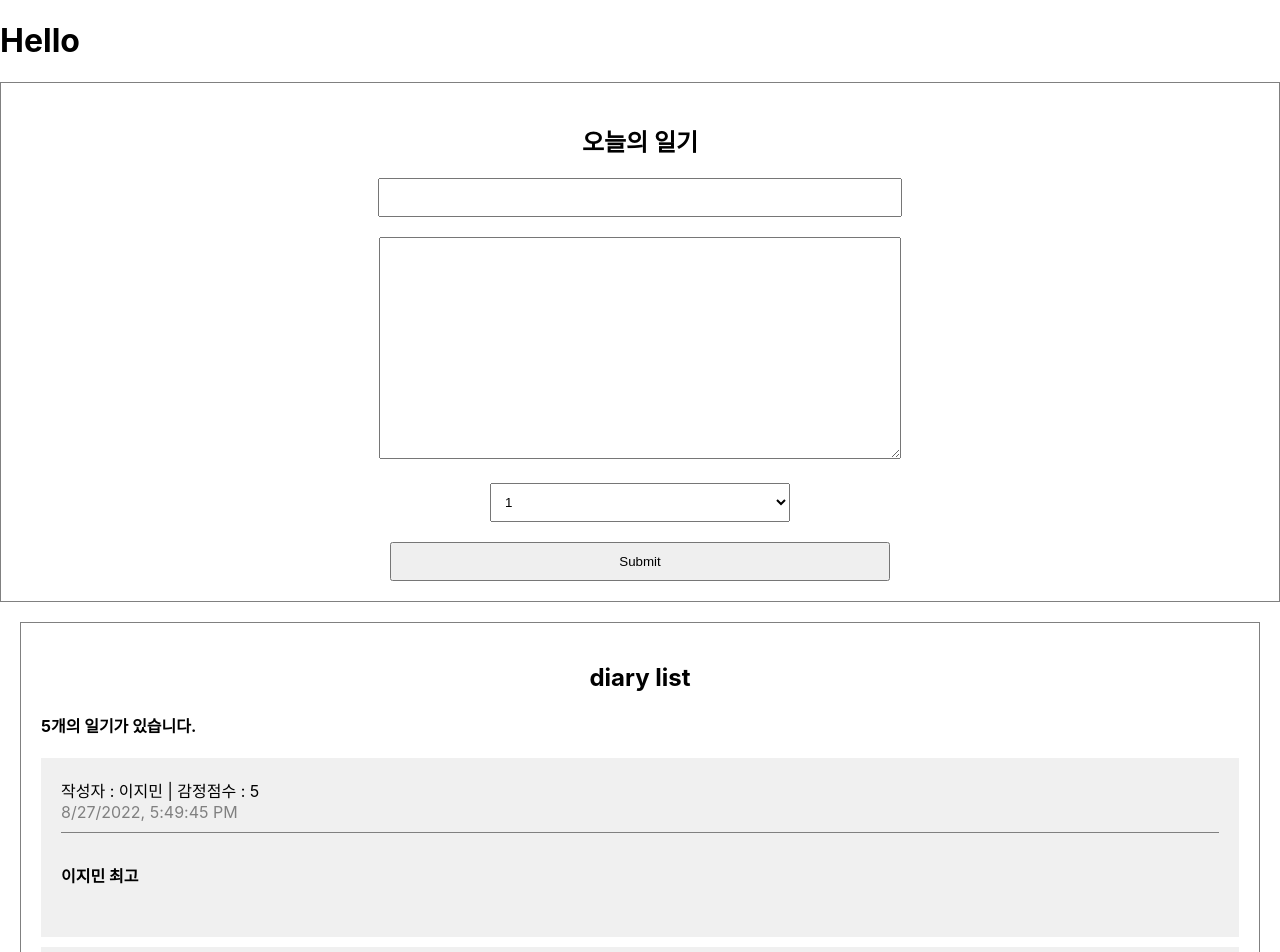
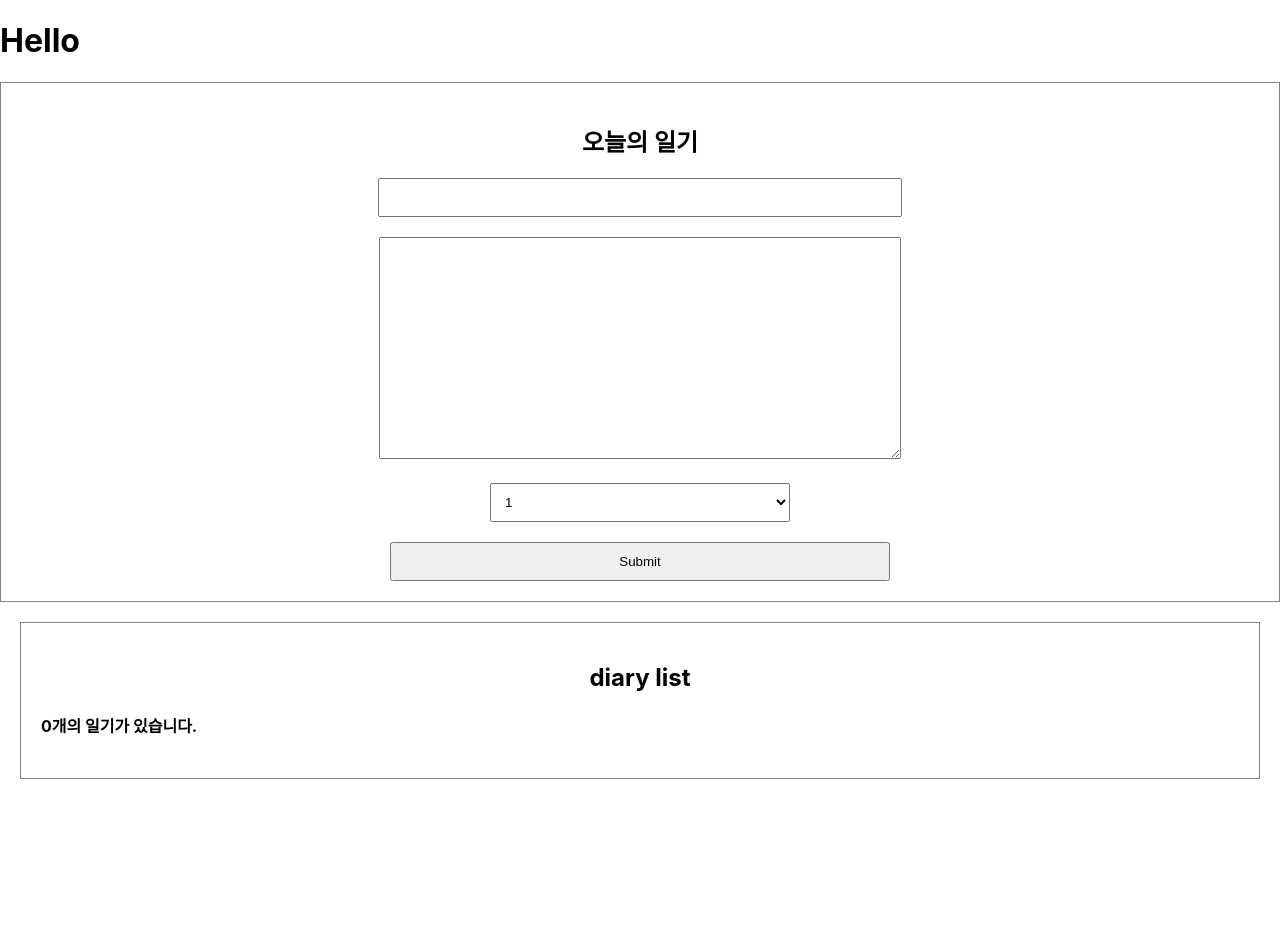
Before and after one commit to masibasi/simplediary, a React (Create React App) app: page / in a window 1280 px wide. Shown: the top 952 px of the page. After the commit the page ends 800 px from the top, so only its background shows below. Built offline with nearby package versions, Linux system fonts and the light colour scheme.

Commit message:
6-4 : use useState to add new Data. delete mockdata

```diff
--- a/src/App.js
+++ b/src/App.js
@@ -1,50 +1,29 @@
+import { useRef, useState } from "react";
 import "./App.css";
 import { DiaryEditor } from "./DiaryEditor";
 import { DiaryList } from "./DiaryList";
 
-const mockData = [
-  {
-    id: 1,
-    author: "이지민",
-    content: "이지민 최고",
-    emotion: 5,
-    created_date: new Date().getTime(),
-  },
-  {
-    id: 2,
-    author: "이지민",
-    content: "이지민 최고",
-    emotion: 3,
-    created_date: new Date().getTime(),
-  },
-  {
-    id: 3,
-    author: "이지민",
-    content: "이지민 최고",
-    emotion: 4,
-    created_date: new Date().getTime(),
-  },
-  {
-    id: 4,
-    author: "이지민",
-    content: "이지민 최고",
-    emotion: 1,
-    created_date: new Date().getTime(),
-  },
-  {
-    id: 5,
-    author: "이지민",
-    content: "이지민 최고",
-    emotion: 5,
-    created_date: new Date().getTime(),
-  },
-];
 function App() {
+  const [data, setData] = useState([]);
+
+  const dataId = useRef(0);
+  const onCreate = (author, content, emotion) => {
+    const created_date = new Date().getTime;
+    const newItem = {
+      author,
+      content,
+      emotion,
+      created_date,
+      id: dataId.current,
+    };
+    dataId.current += 1;
+    setData([newItem, ...data]);
+  };
   return (
     <div className="App">
       <h1>Hello</h1>
-      <DiaryEditor />
-      <DiaryList diaryList={mockData} />
+      <DiaryEditor onCreate={onCreate} />
+      <DiaryList diaryList={data} />
     </div>
   );
 }
--- a/src/DiaryEditor.js
+++ b/src/DiaryEditor.js
@@ -1,9 +1,9 @@
 import React, { useState, useRef } from "react";
 
-export const DiaryEditor = () => {
+export const DiaryEditor = ({ onCreate }) => {
   const authorInput = useRef();
   const contentInput = useRef();
-  const [state, setState] = useState({ author: "", content: "", emotion: 0 });
+  const [state, setState] = useState({ author: "", content: "", emotion: 1 });
   //  여러 state를 한 state 변수에 묶어서 사용이 가능하다
   const stateChangeHandler = (e) => {
     // 그럴때 state 관리법은 전개연산자를 통하여 먼저 변수 초기화 후 대상변수 초기화
@@ -15,6 +15,7 @@
     if (state.author.length < 1) {
       alert("작성자 이름은 최소 1글자 이상 입력해주세요");
       authorInput.current.focus();
+      //authorIput.current : input tag를 불러온 것. useRef 를 통해 접근이 가능하다
       return;
     }
     if (state.content.length < 5) {
@@ -22,7 +23,13 @@
       contentInput.current.focus();
       return;
     }
+    onCreate(state.author, state.content, state.emotion);
     alert("저장 성공" + state);
+    setState({
+      author: "",
+      content: "",
+      emotion: 1,
+    });
   };
   return (
     <div className="DiaryEditor">
```
